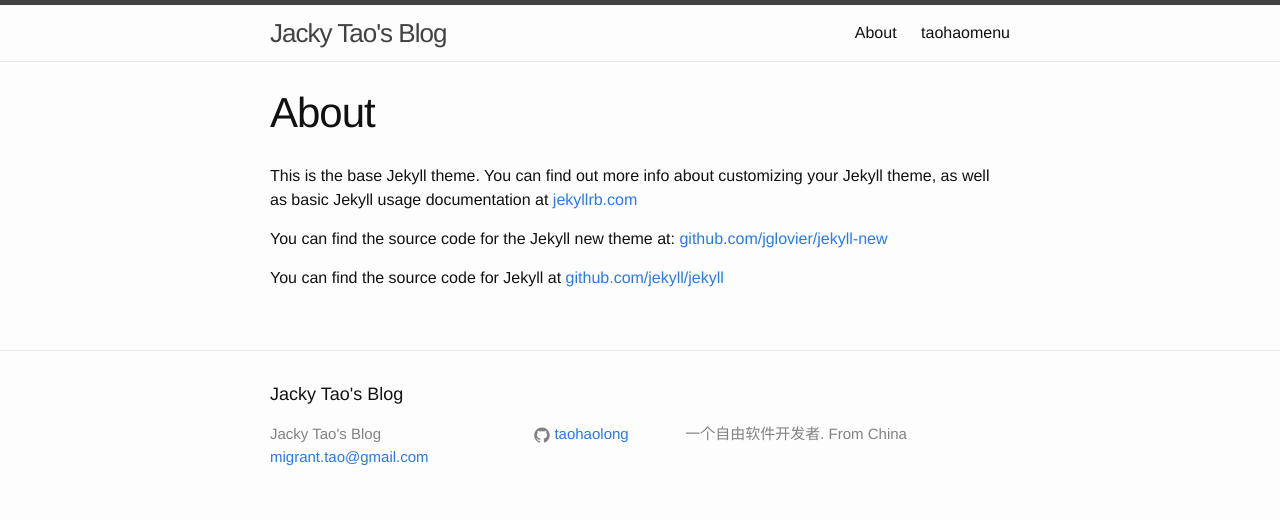
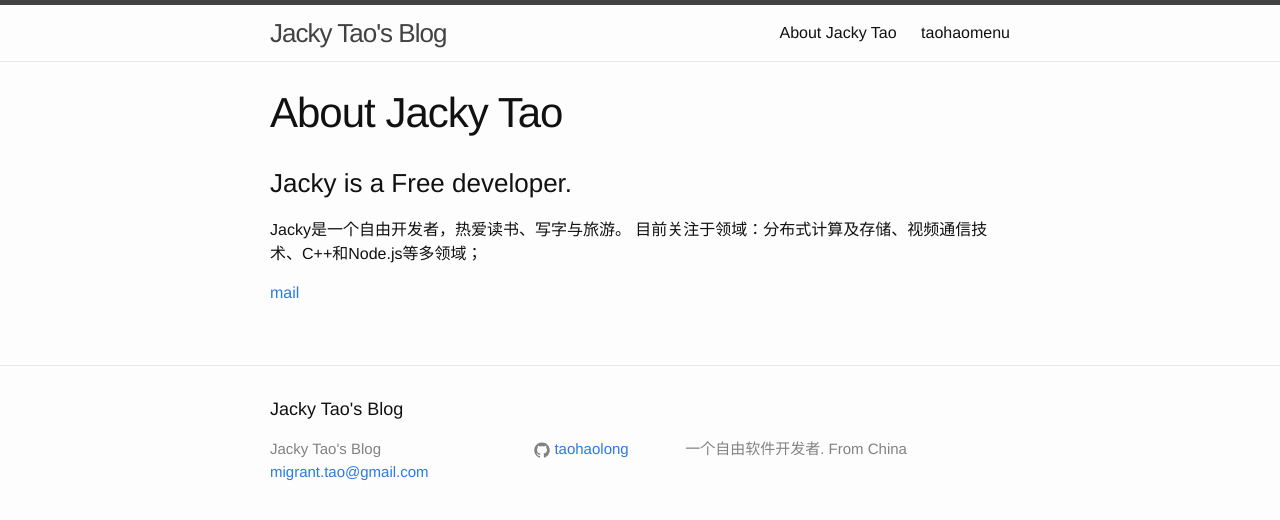
Before and after one commit to taohaolong/taohaolong.github.com, a Jekyll site: the page built from about.md, in a window 1280 px wide. Shown: the top 520 px of the page. Built offline with Jekyll 4.4.1, drawn with Linux system fonts in a browser that asks for light colours.

Commit message:
Update about.md

```diff
--- a/about.md
+++ b/about.md
@@ -1,11 +1,12 @@
 ---
 layout: page
-title: About
+title: About Jacky Tao
 permalink: /about/
 ---
 
-This is the base Jekyll theme. You can find out more info about customizing your Jekyll theme, as well as basic Jekyll usage documentation at [jekyllrb.com](http://jekyllrb.com/)
+###Jacky is a Free developer.
 
-You can find the source code for the Jekyll new theme at: [github.com/jglovier/jekyll-new](https://github.com/jglovier/jekyll-new)
+Jacky是一个自由开发者，热爱读书、写字与旅游。
+目前关注于领域：分布式计算及存储、视频通信技术、C++和Node.js等多领域；
 
-You can find the source code for Jekyll at [github.com/jekyll/jekyll](https://github.com/jekyll/jekyll)
+[mail](migrant.tao@gmail.com)
```
